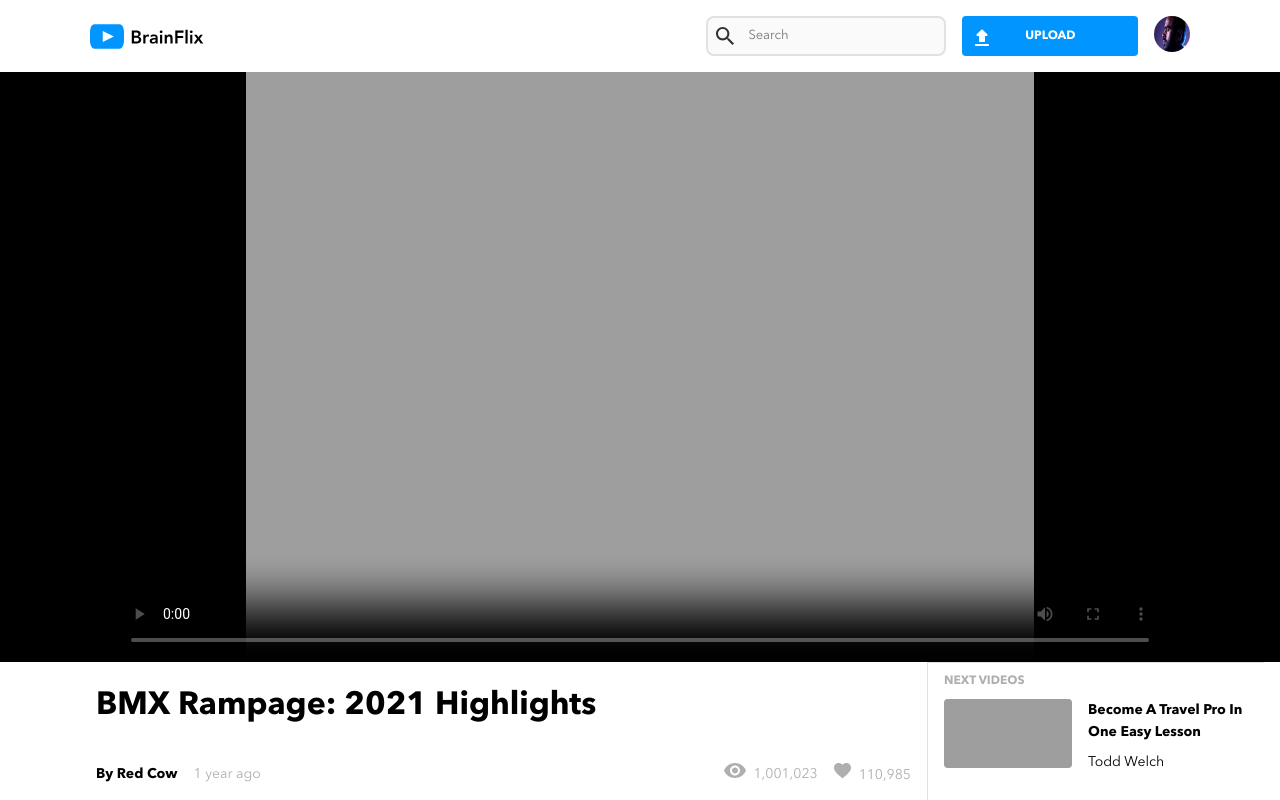
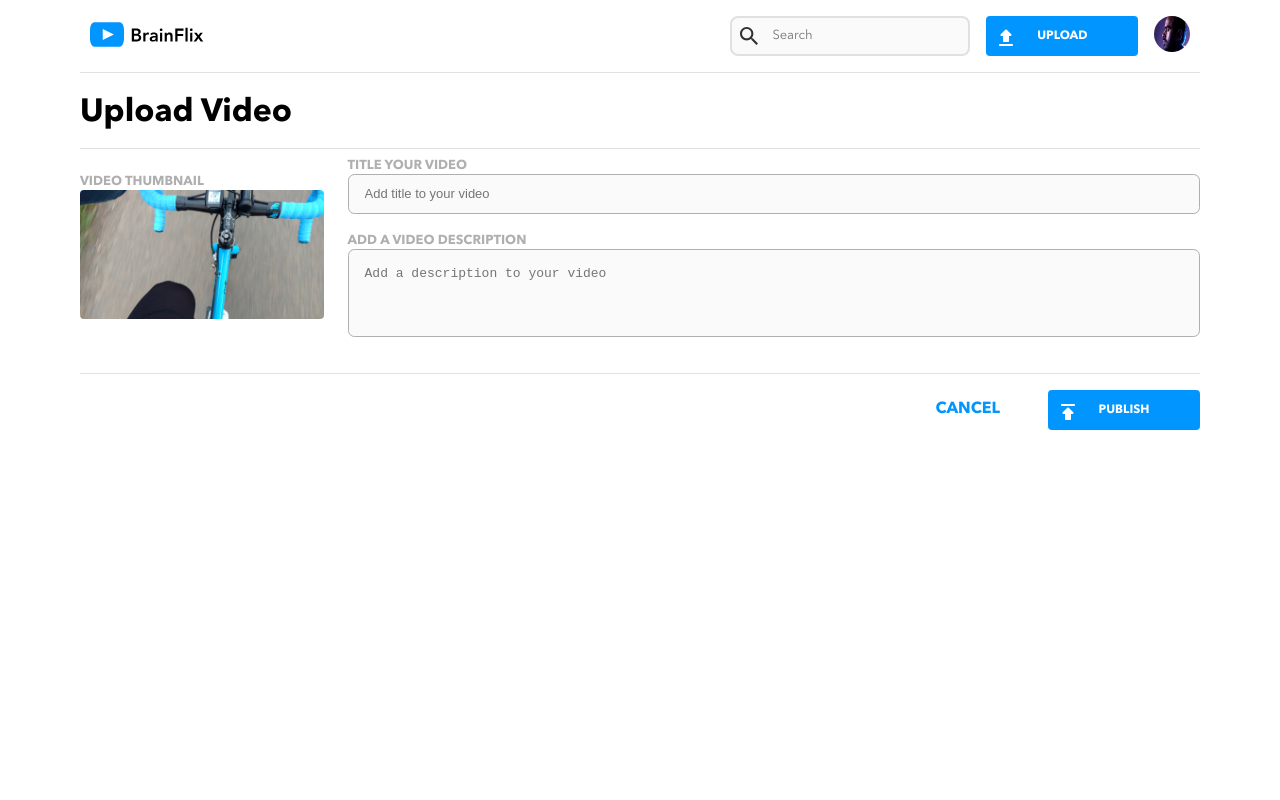
Before and after one commit to MarceloVBrasil/BrainFlix, a React (Create React App) app: page /upload in a window 1280 px wide. Shown: the top 800 px of the page. Built offline with nearby package versions, Linux system fonts and the light colour scheme; grey boxes are pictures that could not be loaded.

Commit message:
create routes and upload page

```diff
--- a/package.json
+++ b/package.json
@@ -6,8 +6,10 @@
     "@testing-library/jest-dom": "^5.16.5",
     "@testing-library/react": "^13.4.0",
     "@testing-library/user-event": "^13.5.0",
+    "axios": "^1.1.3",
     "react": "^18.2.0",
     "react-dom": "^18.2.0",
+    "react-router-dom": "^6.4.3",
     "react-scripts": "5.0.1",
     "sass": "^1.55.0",
     "web-vitals": "^2.1.4"
--- a/src/App.js
+++ b/src/App.js
@@ -1,32 +1,20 @@
+import "./App.scss";
+import { BrowserRouter, Routes, Route } from "react-router-dom";
+import HomePage from "./pages/HomePage";
 import Header from "./components/Header/Header";
-import "./App.scss";
-import { useState } from "react";
-import NextVideos from "./components/NextVideos/NextVideos";
-import CurrentVideoDetails from "./components/CurrentVideoDetails/CurrentVideoDetails";
-import CurrentVideoPoster from "./components/CurrentVideoPoster/CurrentVideoPoster";
-import allVideos from "./data/videos.json";
+import UploadPage from "./pages/UploadPage";
 
 function App() {
-  const [currentVideo, setCurrentVideo] = useState(allVideos[0]);
-  const nextVideos = allVideos.filter((video) => video !== currentVideo);
   return (
-    <>
+    <BrowserRouter>
       <Header />
-      <CurrentVideoPoster videoId={currentVideo.id} />
-      <div className="app-flexbox--desktop-row">
-        <CurrentVideoDetails videoId={currentVideo.id} />
-        <NextVideos
-          nextVideos={nextVideos}
-          handleNextVideos={handleNextVideos}
-        />
-      </div>
-    </>
+      <Routes>
+        <Route path="/" element={<HomePage />} />
+        <Route path="/:id" element={<HomePage />} />
+        <Route path="/upload" element={<UploadPage />} />
+      </Routes>
+    </BrowserRouter>
   );
-
-  function handleNextVideos(videoId) {
-    const newCurrentVideo = allVideos.find((v) => v.id === videoId);
-    setCurrentVideo(newCurrentVideo);
-  }
 }
 
 export default App;
--- a/src/components/CurrentVideoPoster/CurrentVideoPoster.js
+++ b/src/components/CurrentVideoPoster/CurrentVideoPoster.js
@@ -1,6 +1,6 @@
 import React from "react";
 import "./CurrentVideoPoster.scss";
-import videos from "../../data/video-details.json";
+import videos from "../../data/videos.json";
 
 export default function CurrentVideoPoster({ videoId }) {
   const video = videos.find((video) => video.id === videoId);
--- a/src/components/Header/Header.js
+++ b/src/components/Header/Header.js
@@ -4,11 +4,14 @@ import logo from "../../assets/images/BrainFlix-logo.svg";
 import avatar from "../../assets/images/Mohan-muruge.jpg";
 import upload from "../../assets/images/upload.svg";
 import Button from "../Button/Button";
+import { Link } from "react-router-dom";
 
 export default function Header() {
   return (
     <header className="header">
-      <img src={logo} alt="logo" className="header__logo" />
+      <Link to="/">
+        <img src={logo} alt="logo" className="header__logo" />
+      </Link>
 
       <div className="header-container">
         <input
@@ -21,7 +24,9 @@ export default function Header() {
           alt="avatar"
           className="header-container__avatar header-container__avatar--mobile"
         />
-        <Button src={upload} alt="upload" text="upload" />
+        <Link to="/upload" className="header__link">
+          <Button src={upload} alt="upload" text="upload" />
+        </Link>
 
         <img src={avatar} alt="avatar" className="header-container__avatar" />
       </div>
--- a/src/components/Header/Header.scss
+++ b/src/components/Header/Header.scss
@@ -91,4 +91,12 @@
         }
     }
 
+    &__link {
+        width: 100%;
+
+        @include tablet {
+            width: auto;
+        }
+    }
+
 }
--- a/src/components/NextVideo/NextVideo.js
+++ b/src/components/NextVideo/NextVideo.js
@@ -1,7 +1,7 @@
 import React, { useEffect, useState } from "react";
 import "./NextVideo.scss";
 
-export default function NextVideo({ video, handleNextVideos }) {
+export default function NextVideo({ video }) {
   const tabletWidth = 768;
   const [mobileMode, setMobileMode] = useState(isInMobileMode());
   useEffect(() => {
@@ -10,7 +10,7 @@ export default function NextVideo({ video, handleNextVideos }) {
   }, [mobileMode]);
 
   return (
-    <div className="next-video" onClick={() => handleNextVideos(video.id)}>
+    <div className="next-video">
       <img src={video.image} alt={video.title} className="next-video__image" />
       <div className="next-video-info">
         <p className="next-video-info__title">
--- a/src/components/NextVideos/NextVideos.js
+++ b/src/components/NextVideos/NextVideos.js
@@ -1,19 +1,22 @@
 import React from "react";
+import { Link } from "react-router-dom";
 
 import NextVideo from "../NextVideo/NextVideo";
 import "./NextVideos.scss";
 
-export default function NextVideos({ nextVideos, handleNextVideos }) {
+export default function NextVideos({ nextVideos }) {
   return (
     <div className="next-videos">
       <h1 className="next-videos__title">next videos</h1>
       {nextVideos.map((video) => {
         return (
-          <NextVideo
-            video={video}
+          <Link
+            to={`/${video.id}`}
+            className="next-videos__link"
             key={video.id}
-            handleNextVideos={handleNextVideos}
-          />
+          >
+            <NextVideo video={video} />
+          </Link>
         );
       })}
     </div>
--- a/src/components/NextVideos/NextVideos.scss
+++ b/src/components/NextVideos/NextVideos.scss
@@ -25,4 +25,9 @@
         }
 
     }
+
+    &__link {
+        text-decoration: none;
+        color: $brainFlix-black;
+    }
 }
--- /dev/null
+++ b/src/components/UploadForm/UploadForm.js
@@ -0,0 +1,54 @@
+import React from "react";
+import thumbnail from "../../assets/images/Upload-video-preview.jpg";
+import publish from "../../assets/images/publish.svg";
+import Button from "../Button/Button";
+import "./UploadForm.scss";
+import { Link } from "react-router-dom";
+
+export default function UploadForm() {
+  return (
+    <div className="upload">
+      <h1 className="upload-form__title">Upload Video</h1>
+      <div className="upload-form">
+        <div className="upload-form-inner-container upload-form-image-container">
+          <label htmlFor="video thumbnail" className="upload-form__label">
+            video thumbnail
+          </label>
+          <img
+            src={thumbnail}
+            alt="video thumbnail"
+            className="upload-form__image"
+          />
+        </div>
+        <div className="upload-form-inputs">
+          <div className="upload-form-inner-container">
+            <label htmlFor="title" className="upload-form__label">
+              title your video
+            </label>
+            <input
+              type="text"
+              placeholder="Add title to your video"
+              className="upload-form__input"
+            />
+          </div>
+          <div className="upload-form-inner-container">
+            <label htmlFor="description" className="upload-form__label">
+              add a video description
+            </label>
+            <textarea
+              type="text"
+              placeholder="Add a description to your video"
+              className="upload-form__textarea"
+            />
+          </div>
+        </div>
+      </div>
+      <div className="upload-form-buttons">
+        <Link to="/" className="upload-form-buttons__publish-link">
+          <Button src={publish} alt="publish button" text="publish" />
+        </Link>
+        <p className="upload-form-buttons__cancel">cancel</p>
+      </div>
+    </div>
+  );
+}
--- /dev/null
+++ b/src/components/UploadForm/UploadForm.scss
@@ -0,0 +1,118 @@
+@use '../../styles/partials/variables' as *;
+
+.upload {
+    border-top: 1px solid $mercury;
+    margin: 1rem;
+
+    @include desktop {
+        margin: 0 5rem;
+    }
+
+   &-form {
+    display: flex;
+    flex-direction: column;
+    gap: 1.5rem;
+
+    @include desktop {
+        flex-direction: row;
+        justify-content: space-between;
+        padding-bottom: 1rem;
+        border-bottom: 1px solid $mercury;
+    }
+
+    &-inputs {
+        margin-top: -1rem;
+        @include desktop {
+            width: 100%
+        }
+    }
+
+    &-inner-container {
+        margin: 0 0 1rem;
+    }
+
+
+        &__title {
+            @include font(700);
+
+            @include tablet {
+                padding-bottom: 1rem;
+                border-bottom: 1px solid $mercury;
+            }
+        }
+
+        &__image {
+            width: 100%;
+            max-width: 20rem;
+            border-radius: 0.25rem;
+            background-color: $mercury;
+            display: block;
+        }
+
+        &__label {
+            @include font(700);
+            font-size: 0.8125rem;
+            color: $silver;
+            text-transform: uppercase;
+        }
+
+        &__input {
+            padding: 1rem;
+            background-color: $alabaster;
+            border: 1px solid $silver;
+            border-radius: 0.4rem;
+            color: $brainFlix-black;
+            width: 100%;
+            height: 2.5rem;
+            font-size: 0.7rem;
+
+            @include width335 {
+                font-size: 0.8125rem;
+            }
+
+            &:focus {
+                outline: 2px solid $brainFlix-blue;
+            }
+        }
+
+        &__textarea {
+            @extend .upload-form__input;
+            height: 5.5rem;
+            resize: none;
+        }
+
+        &-buttons {
+            display: flex;
+            flex-direction: column;
+            gap: 1rem;
+            align-items: center;
+            justify-content: center;
+            padding-top: 1rem;
+
+            @include tablet {
+                flex-direction: row-reverse;
+                justify-content: flex-start;
+                gap: 3rem
+            }
+
+            &__cancel {
+                text-transform: uppercase;
+                color: $brainFlix-blue;
+                @include font(700);
+                cursor: pointer;
+
+                @include tablet {
+                    margin: auto 0
+                }
+            }
+
+            &__publish-link {
+                width: 100%;
+
+                @include desktop {
+                    width: auto;
+                }
+            }
+        }
+   }
+}
--- /dev/null
+++ b/src/pages/HomePage.js
@@ -0,0 +1,23 @@
+import CurrentVideoPoster from "../components/CurrentVideoPoster/CurrentVideoPoster";
+import CurrentVideoDetails from "../components/CurrentVideoDetails/CurrentVideoDetails";
+import NextVideos from "../components/NextVideos/NextVideos";
+import allVideos from "../data/videos.json";
+import { useParams } from "react-router-dom";
+
+export default function HomePage() {
+  const { id } = useParams();
+  const currentVideo =
+    allVideos.find((video) => video.id === id) || allVideos[0];
+  const nextVideos = allVideos.filter((video) => video.id !== currentVideo.id);
+  document.title = "BrainFlix | Home";
+
+  return (
+    <>
+      <CurrentVideoPoster videoId={currentVideo.id} />
+      <div className="app-flexbox--desktop-row">
+        <CurrentVideoDetails videoId={currentVideo.id} />
+        <NextVideos nextVideos={nextVideos} />
+      </div>
+    </>
+  );
+}
--- /dev/null
+++ b/src/pages/UploadPage.js
@@ -0,0 +1,6 @@
+import React from "react";
+import UploadForm from "../components/UploadForm/UploadForm";
+
+export default function UploadPage() {
+  return <UploadForm />;
+}
```
Also changed, not shown: src/assets/images/Upload-video-preview.jpg (added), 1 other file (tests, documents, lock files or other folders).
